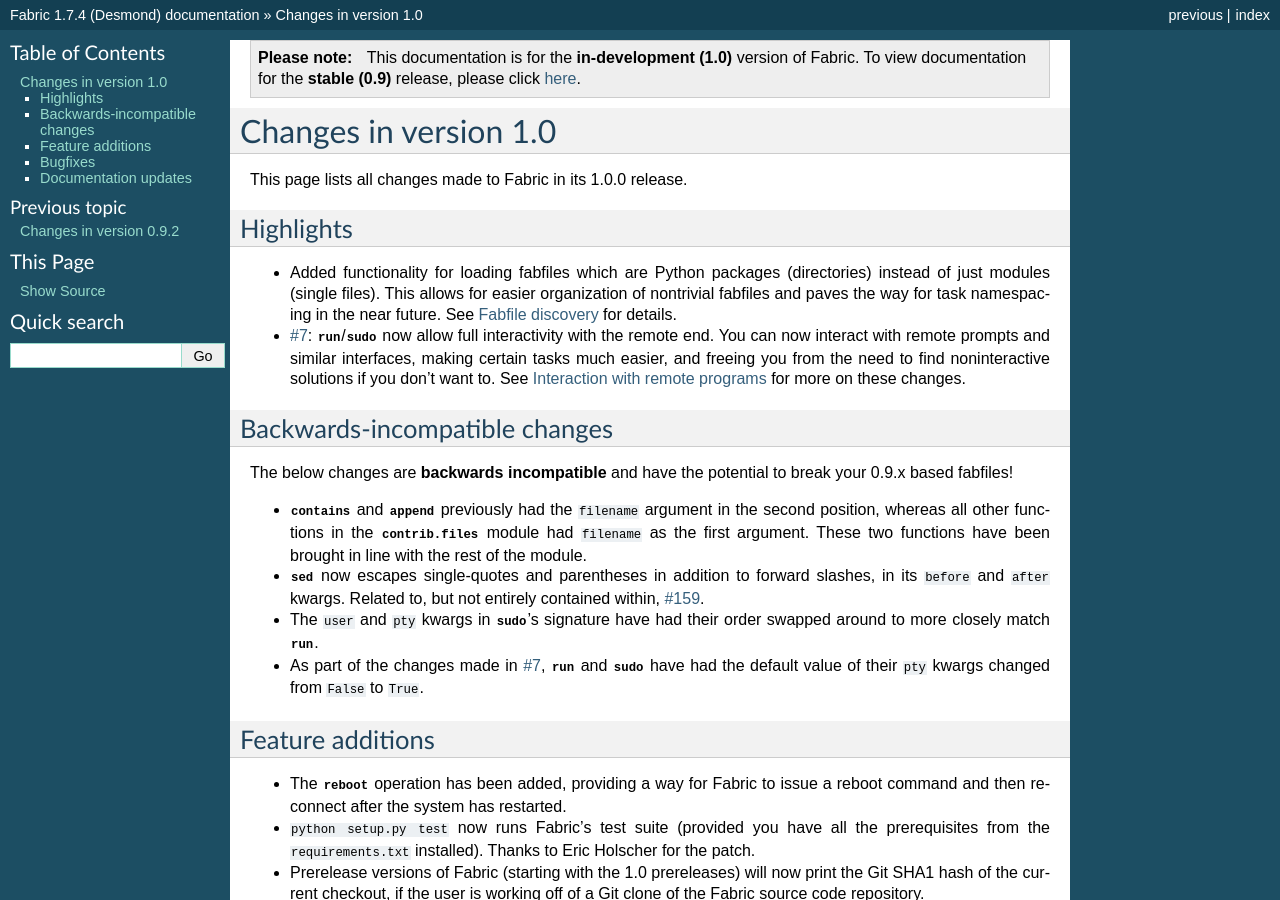
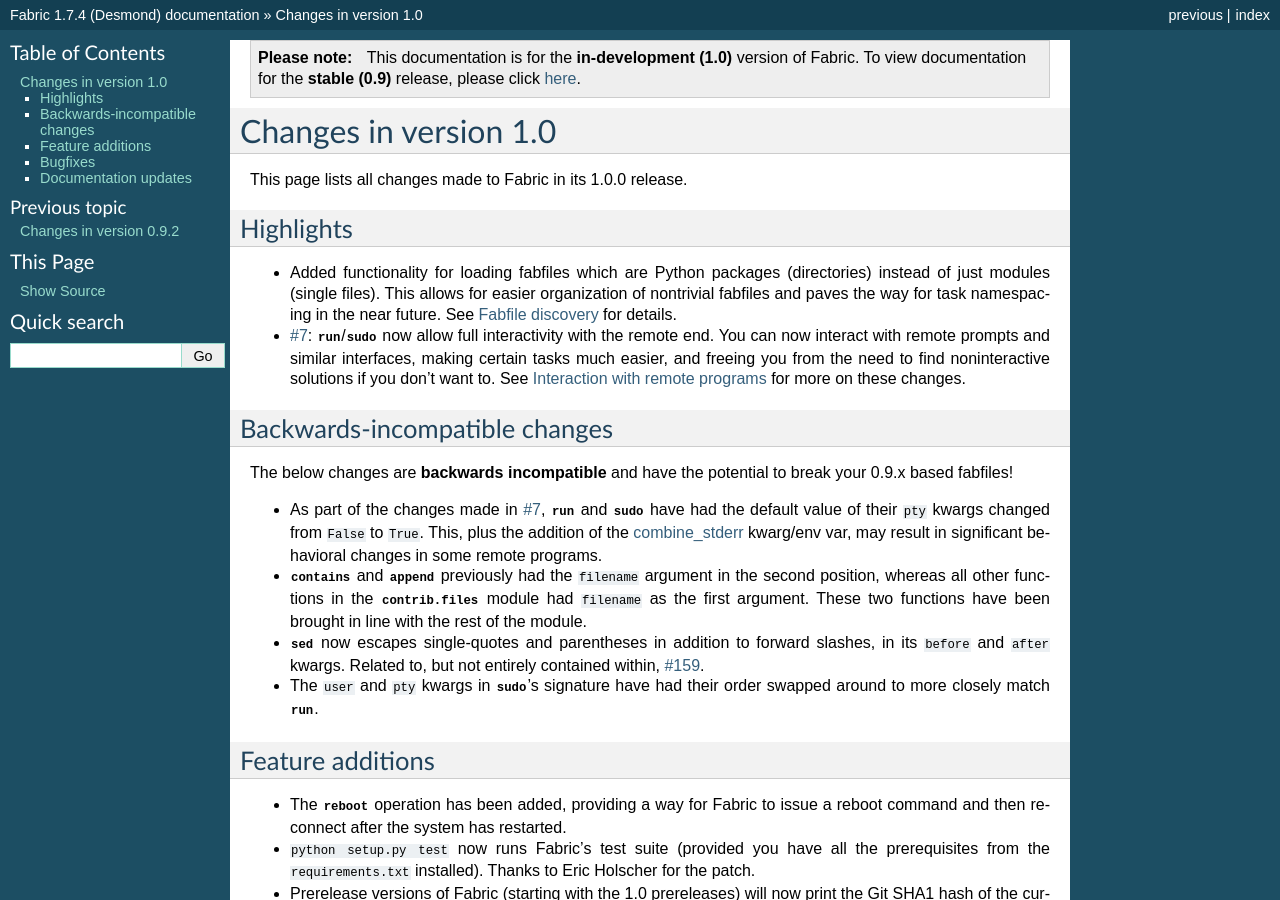
Before and after one commit to fabric/fabric, a Sphinx documentation site: the page built from docs/changes/1.0.rst, in a window 1280 px wide and 900 px high. Built offline with Sphinx 7.4.7, drawn with Linux system fonts in a browser that asks for light colours.

Commit message:
Reorder, expand backwards compat note re: #7

```diff
--- a/docs/changes/1.0.rst
+++ b/docs/changes/1.0.rst
@@ -25,6 +25,11 @@
 The below changes are **backwards incompatible** and have the potential to
 break your 0.9.x based fabfiles!
 
+* As part of the changes made in :issue:`7`, `~fabric.operations.run` and
+  `~fabric.operations.sudo` have had the default value of their ``pty`` kwargs
+  changed from ``False`` to ``True``. This, plus the addition of the
+  :ref:`combine-stderr` kwarg/env var, may result in significant behavioral
+  changes in some remote programs.
 * `~fabric.contrib.files.contains` and `~fabric.contrib.files.append`
   previously had the ``filename`` argument in the second position, whereas all
   other functions in the `contrib.files <fabric.contrib.files>` module had
```
Also changed, not shown: other parts of docs/changes/1.0.rst (+0 -3 lines).
